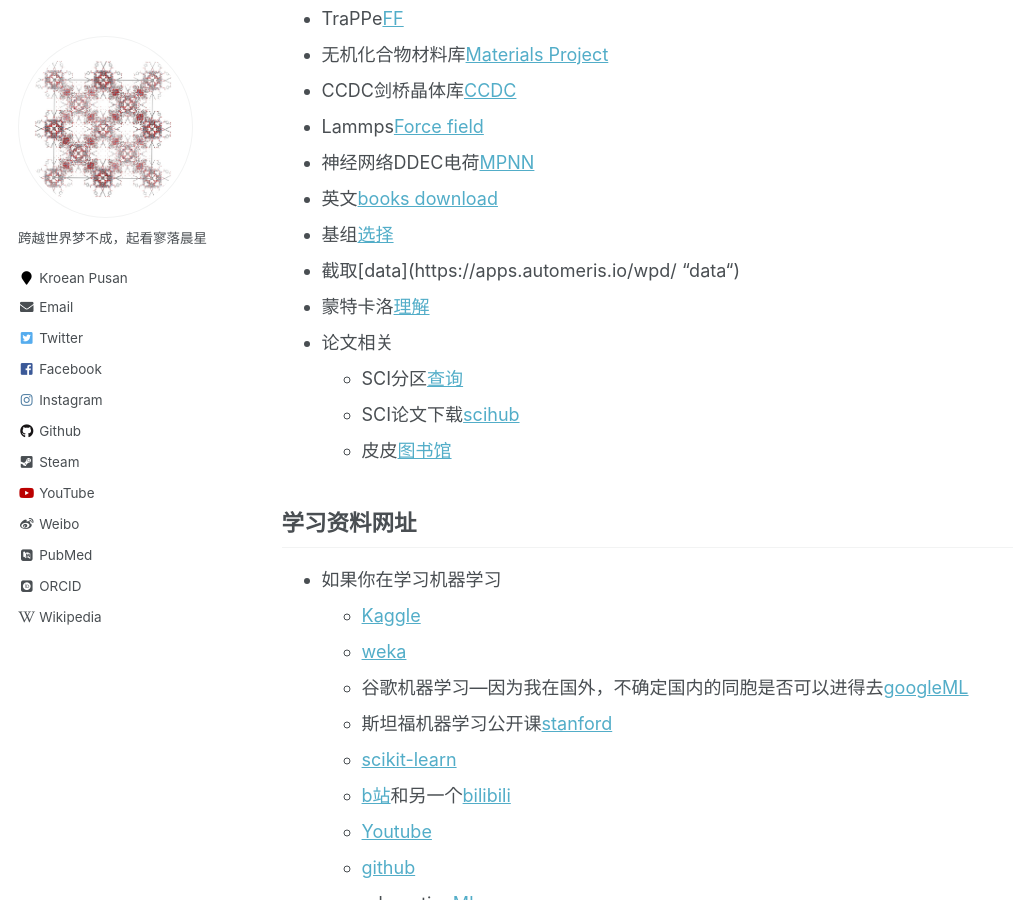
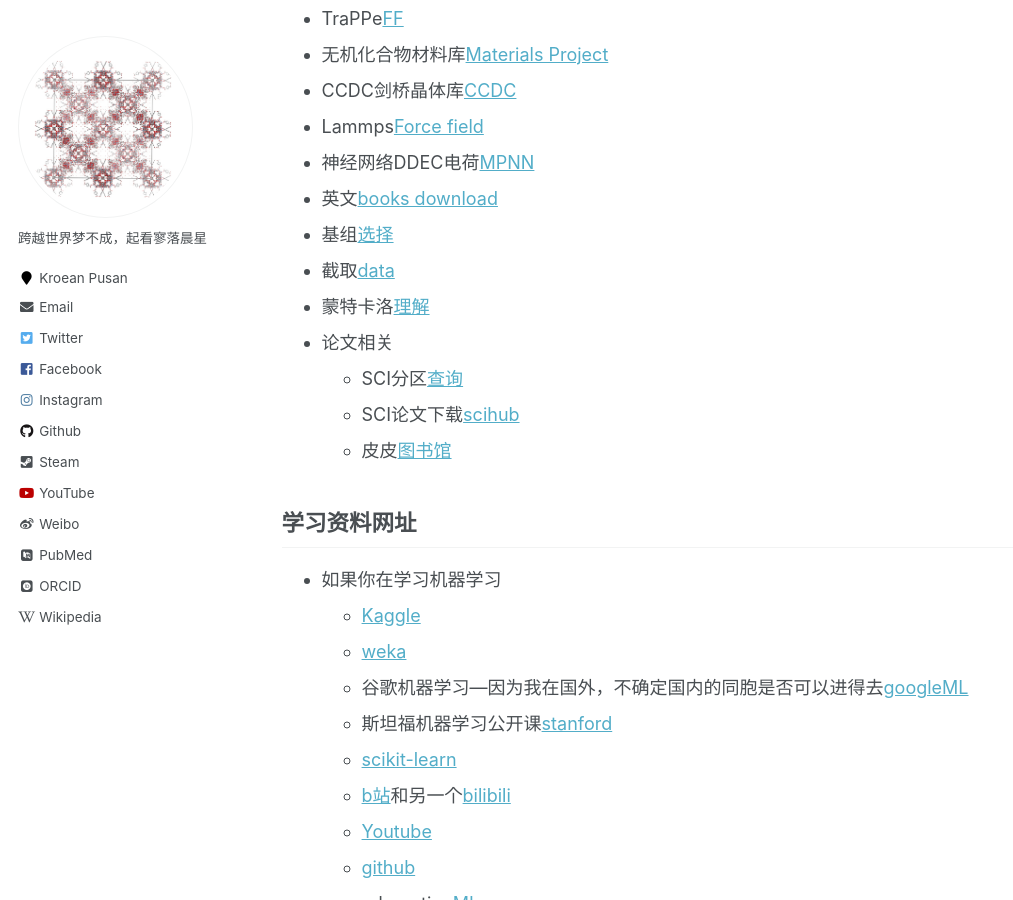
Before and after one commit to sxm13/ZGBshenxiaomoCV.github.io, a Jekyll site: the page built from _pages/markdown.md, in a window 1280 px wide and 900 px high, scrolled down 2259 px. Shown: the whole window, without its empty margins (0-1013 px from the left). Built offline with Jekyll 4.4.1, drawn with Linux system fonts in a browser that asks for light colours; some web fonts are replaced.

Commit message:
Update markdown.md

```diff
--- a/_pages/markdown.md
+++ b/_pages/markdown.md
@@ -72,7 +72,7 @@
 * 神经网络DDEC电荷[MPNN](https://github.com/SimonEnsemble/mpn_charges "MPNN")
 * 英文[books download](https://z-lib.org/ "book")
 * 基组[选择](https://www.basissetexchange.org/ "BASIC SET")
-* 截取[data](https://apps.automeris.io/wpd/ "data“)
+* 截取[data](https://apps.automeris.io/wpd/ "data")
 * 蒙特卡洛[理解](https://www.eng.buffalo.edu/~kofke/ce530/Lectures/Lecture22/sld002.htm "mcmd")
 * 论文相关
   * SCI分区[查询](http://www.letpub.com.cn/index.php?page=journalapp&view=search "SCI")
```
